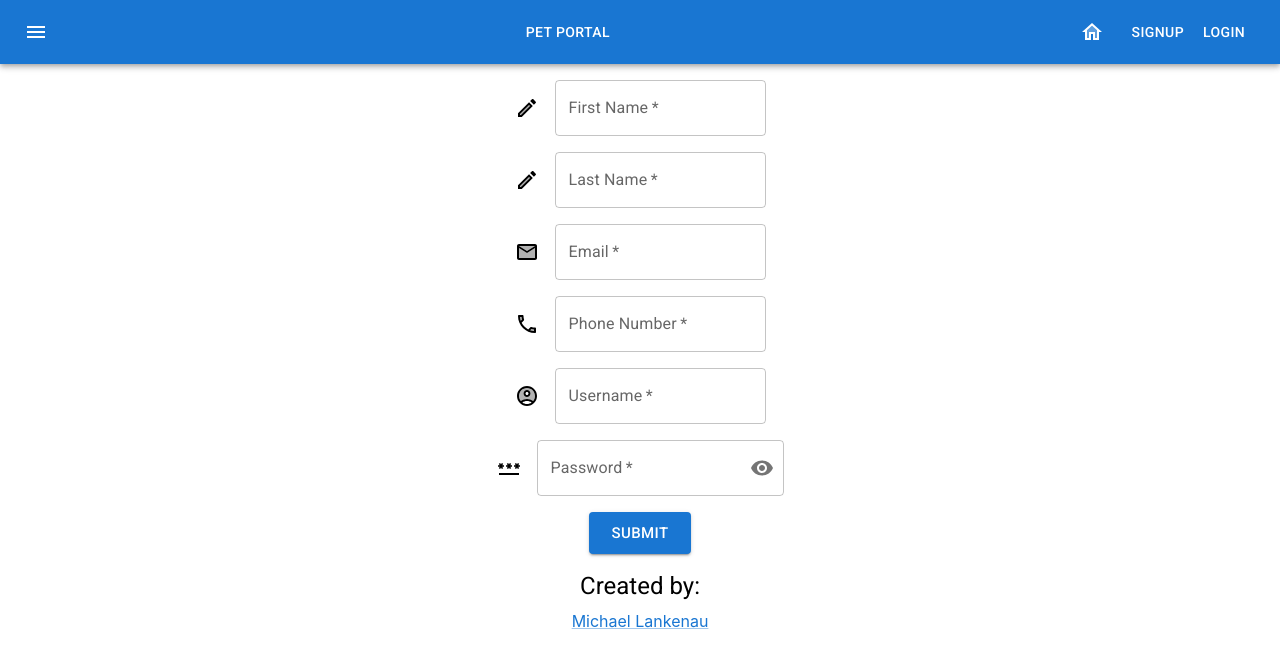
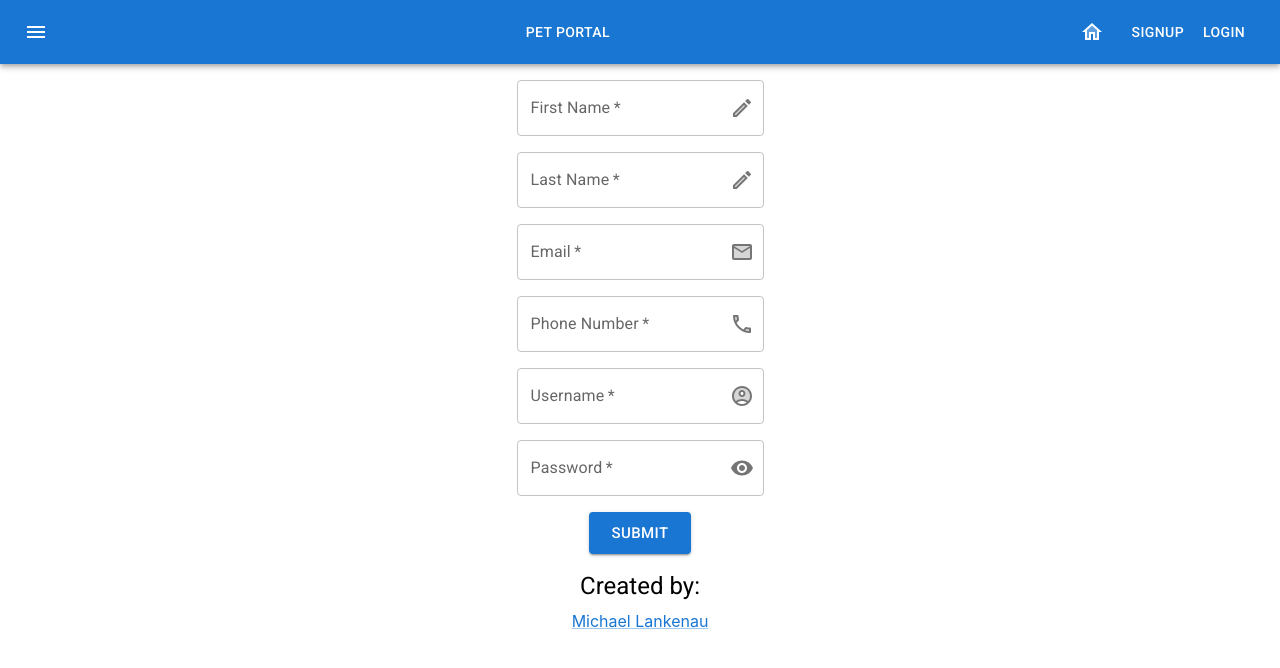
Before and after one commit to mtlankenau/pet-portal, a React (Create React App) app in the folder client/: page /signup in a window 1280 px wide. Shown: the top 668 px of the page. Built offline with nearby package versions, Linux system fonts and the light colour scheme.

Commit message:
made small styling changes regarding textfield icons for Login & Signup pages

```diff
--- a/client/src/pages/Login.js
+++ b/client/src/pages/Login.js
@@ -84,13 +84,21 @@ export default function Login() {
           flexDirection: "row",
         }}
       >
-        <AccountCircleTwoTone fontSize="medium" />
         <TextField
           required
           label="Username"
           value={values.username}
           onChange={handleChange("username")}
           variant="outlined"
+          InputProps={{
+            endAdornment: (
+              <InputAdornment position="end">
+                <IconButton aria-label="username icon" edge="end">
+                  <AccountCircleTwoTone fontSize="medium" />
+                </IconButton>
+              </InputAdornment>
+            ),
+          }}
         />
       </Stack>
 
@@ -104,7 +112,6 @@ export default function Login() {
           flexDirection: "row",
         }}
       >
-        <PasswordTwoTone fontSize="medium" />
         <TextField
           required
           label="Password"
--- a/client/src/pages/Signup.js
+++ b/client/src/pages/Signup.js
@@ -89,13 +89,22 @@ export default function Signup() {
           flexDirection: "row",
         }}
       >
-        <CreateTwoTone fontSize="medium" />
+        {/* <CreateTwoTone fontSize="medium" /> */}
         <TextField
           required
           label="First Name"
           value={values.firstName}
           onChange={handleChange("firstName")}
           variant="outlined"
+          InputProps={{
+            endAdornment: (
+              <InputAdornment position="end">
+                <IconButton aria-label="name icon" edge="end">
+                  <CreateTwoTone fontSize="medium" />
+                </IconButton>
+              </InputAdornment>
+            ),
+          }}
         />
       </Stack>
 
@@ -109,13 +118,22 @@ export default function Signup() {
           flexDirection: "row",
         }}
       >
-        <CreateTwoTone fontSize="medium" />
+        {/* <CreateTwoTone fontSize="medium" /> */}
         <TextField
           required
           label="Last Name"
           value={values.lastName}
           onChange={handleChange("lastName")}
           variant="outlined"
+          InputProps={{
+            endAdornment: (
+              <InputAdornment position="end">
+                <IconButton aria-label="name icon" edge="end">
+                  <CreateTwoTone fontSize="medium" />
+                </IconButton>
+              </InputAdornment>
+            ),
+          }}
         />
       </Stack>
 
@@ -129,13 +147,22 @@ export default function Signup() {
           flexDirection: "row",
         }}
       >
-        <EmailTwoTone fontSize="medium" />
+        {/* <EmailTwoTone fontSize="medium" /> */}
         <TextField
           required
           label="Email"
           value={values.email}
           onChange={handleChange("email")}
           variant="outlined"
+          InputProps={{
+            endAdornment: (
+              <InputAdornment position="end">
+                <IconButton aria-label="email icon" edge="end">
+                  <EmailTwoTone fontSize="medium" />
+                </IconButton>
+              </InputAdornment>
+            ),
+          }}
         />
       </Stack>
 
@@ -149,13 +176,22 @@ export default function Signup() {
           flexDirection: "row",
         }}
       >
-        <PhoneTwoTone fontSize="medium" />
+        {/* <PhoneTwoTone fontSize="medium" /> */}
         <TextField
           required
           label="Phone Number"
           value={values.phoneNumber}
           onChange={handleChange("phoneNumber")}
           variant="outlined"
+          InputProps={{
+            endAdornment: (
+              <InputAdornment position="end">
+                <IconButton aria-label="phone icon" edge="end">
+                  <PhoneTwoTone fontSize="medium" />
+                </IconButton>
+              </InputAdornment>
+            ),
+          }}
         />
       </Stack>
 
@@ -169,13 +205,22 @@ export default function Signup() {
           flexDirection: "row",
         }}
       >
-        <AccountCircleTwoTone fontSize="medium" />
+        {/* <AccountCircleTwoTone fontSize="medium" /> */}
         <TextField
           required
           label="Username"
           value={values.username}
           onChange={handleChange("username")}
           variant="outlined"
+          InputProps={{
+            endAdornment: (
+              <InputAdornment position="end">
+                <IconButton aria-label="username icon" edge="end">
+                  <AccountCircleTwoTone fontSize="medium" />
+                </IconButton>
+              </InputAdornment>
+            ),
+          }}
         />
       </Stack>
 
@@ -189,7 +234,6 @@ export default function Signup() {
           flexDirection: "row",
         }}
       >
-        <PasswordTwoTone fontSize="medium" />
         <TextField
           required
           label="Password"
```
